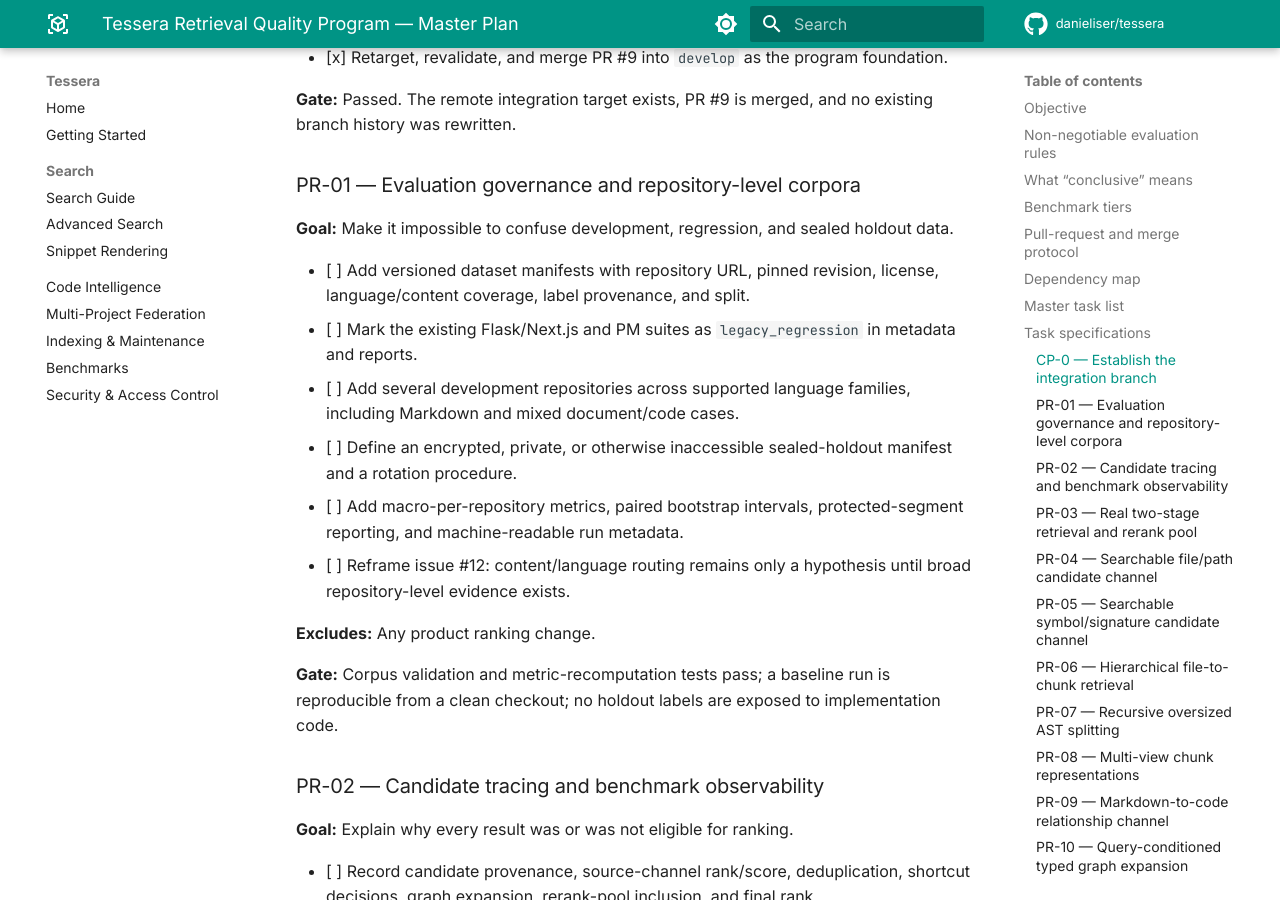
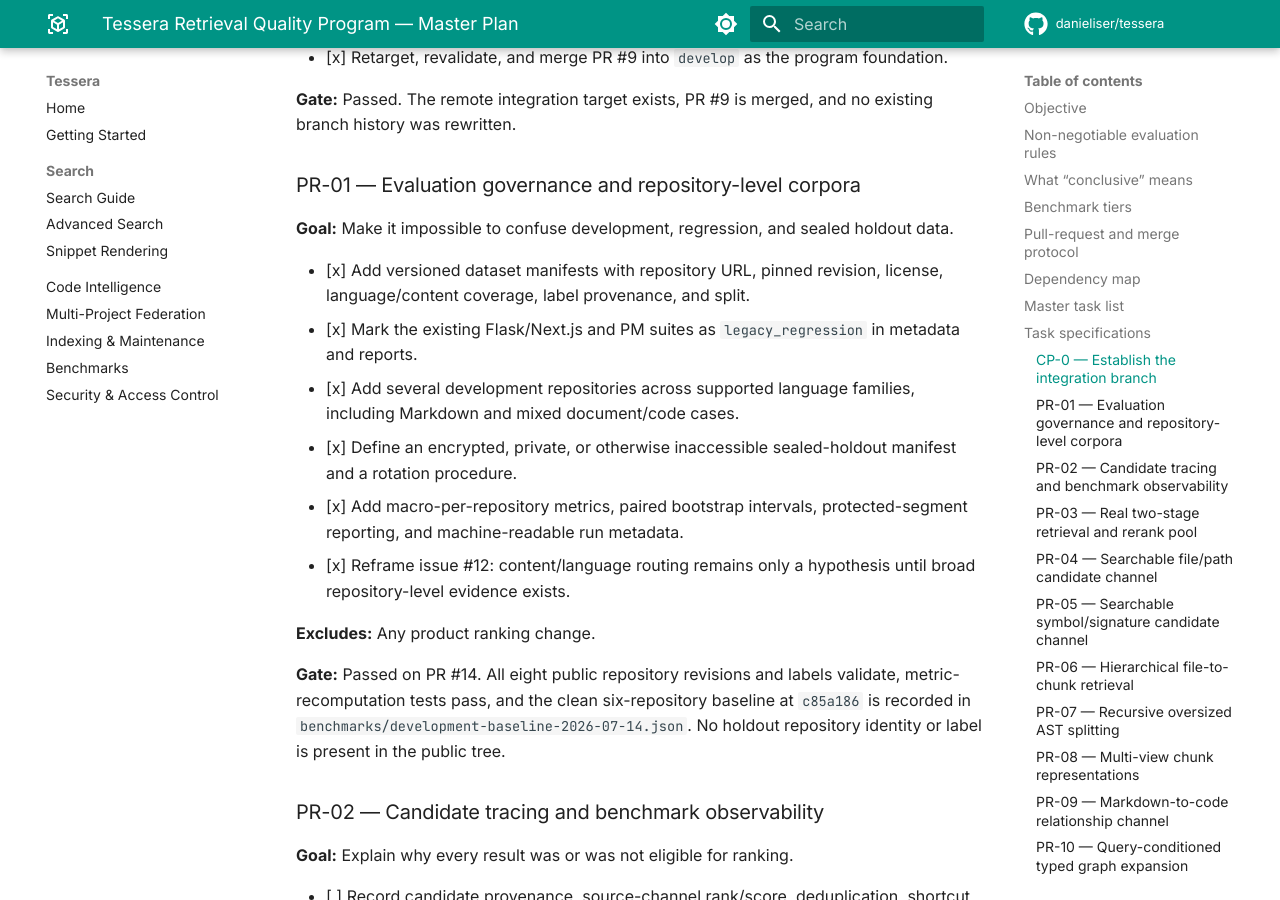
Before and after one commit to danieliser/tessera, an MkDocs documentation site: the page built from docs/plans/retrieval-quality-master-plan/PLAN.md, in a window 1280 px wide and 900 px high, scrolled down 6286 px. Built offline with MkDocs 1.6.1 and Material for MkDocs 9.7.7, drawn with Linux system fonts in a browser that asks for light colours; comment, search, counter and statistics services are not loaded; some of the changed text lies outside the part shown.

Commit message:
bench: record six-repository baseline

```diff
--- a/docs/plans/retrieval-quality-master-plan/PLAN.md
+++ b/docs/plans/retrieval-quality-master-plan/PLAN.md
@@ -2,7 +2,7 @@
 
 **Date:** 2026-07-14
 
-**Status:** Active; CP-0 complete, PR-01 next
+**Status:** Active; PR-01 in review, PR-02 next after merge
 
 **Integration target:** `develop` at foundation commit `35800ce`
 
@@ -102,7 +102,7 @@ PR-12/13 and PR-14/15 are parallel optional branches after PR-11. Neither model
 | ID | Task | Depends on | Size | Status | PR |
 |---|---|---|---|---|---|
 | CP-0 | Establish the integration branch and retarget open work | Owner decision | S | Complete | PR #9 / `35800ce` |
-| PR-01 | Evaluation governance and repository-level corpora | PR #9 | M | Todo | — |
+| PR-01 | Evaluation governance and repository-level corpora | PR #9 | M | In review | PR #14 |
 | PR-02 | Candidate tracing and benchmark observability | PR-01 | M | Todo | — |
 | PR-03 | Real two-stage retrieval and rerank pool | PR-02 | M | Todo | — |
 | PR-04 | Searchable file/path candidate channel | PR-03 | M | Todo | — |
@@ -136,16 +136,20 @@ PR-12/13 and PR-14/15 are parallel optional branches after PR-11. Neither model
 
 **Goal:** Make it impossible to confuse development, regression, and sealed holdout data.
 
-- [ ] Add versioned dataset manifests with repository URL, pinned revision, license, language/content coverage, label provenance, and split.
-- [ ] Mark the existing Flask/Next.js and PM suites as `legacy_regression` in metadata and reports.
-- [ ] Add several development repositories across supported language families, including Markdown and mixed document/code cases.
-- [ ] Define an encrypted, private, or otherwise inaccessible sealed-holdout manifest and a rotation procedure.
-- [ ] Add macro-per-repository metrics, paired bootstrap intervals, protected-segment reporting, and machine-readable run metadata.
-- [ ] Reframe issue #12: content/language routing remains only a hypothesis until broad repository-level evidence exists.
+- [x] Add versioned dataset manifests with repository URL, pinned revision, license, language/content coverage, label provenance, and split.
+- [x] Mark the existing Flask/Next.js and PM suites as `legacy_regression` in metadata and reports.
+- [x] Add several development repositories across supported language families, including Markdown and mixed document/code cases.
+- [x] Define an encrypted, private, or otherwise inaccessible sealed-holdout manifest and a rotation procedure.
+- [x] Add macro-per-repository metrics, paired bootstrap intervals, protected-segment reporting, and machine-readable run metadata.
+- [x] Reframe issue #12: content/language routing remains only a hypothesis until broad repository-level evidence exists.
 
 **Excludes:** Any product ranking change.
 
-**Gate:** Corpus validation and metric-recomputation tests pass; a baseline run is reproducible from a clean checkout; no holdout labels are exposed to implementation code.
+**Gate:** Passed on PR #14. All eight public repository revisions and labels
+validate, metric-recomputation tests pass, and the clean six-repository baseline
+at `c85a186` is recorded in
+`benchmarks/development-baseline-2026-07-14.json`.
+No holdout repository identity or label is present in the public tree.
 
 ### PR-02 — Candidate tracing and benchmark observability
 
```
Also changed, not shown: benchmarks/README.md (+5 -0 lines), docs/benchmark-development-baseline-2026-07-14.md (added, +72 -0 lines), 1 other file.
